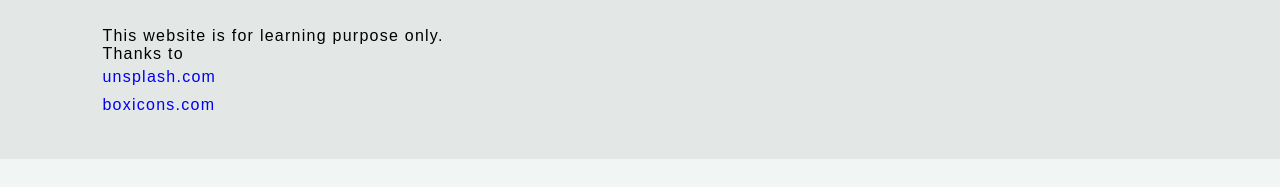
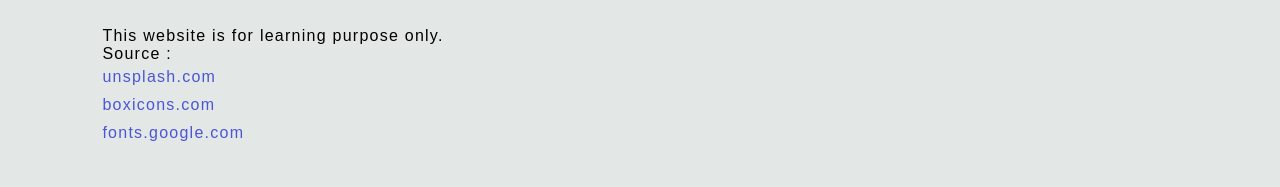
Before and after one commit to Zhaou22/Lucas-s-Project, a plain HTML site: page index.html in a window 1280 px wide. Shown: the part 1793-1980 px from the top of the page. Before the commit the page ends 1952 px from the top, so only its background shows below. Drawn offline with nearby package versions, Linux system fonts and the light colour scheme; a web font is replaced by a local one.

Commit message:
Source update

```diff
--- a/css/style.css
+++ b/css/style.css
@@ -326,6 +326,7 @@
 .credits a{
     width: fit-content;
     margin: 5px 0;
+    color: var(--lightdark-color);
     transition: var(--global-transition);
 }
 
--- a/index.html
+++ b/index.html
@@ -145,9 +145,10 @@
         </div>
 
         <div class="credits">
-            <p>This website is for learning purpose only. <br> Thanks to</p>
+            <p>This website is for learning purpose only. <br> Source : </p>
             <a href="https://unsplash.com/">unsplash.com</a>
             <a href="https://boxicons.com/">boxicons.com</a>
+            <a href="https://fonts.google.com/">fonts.google.com</a>
         </div>
 
     </section>
```
